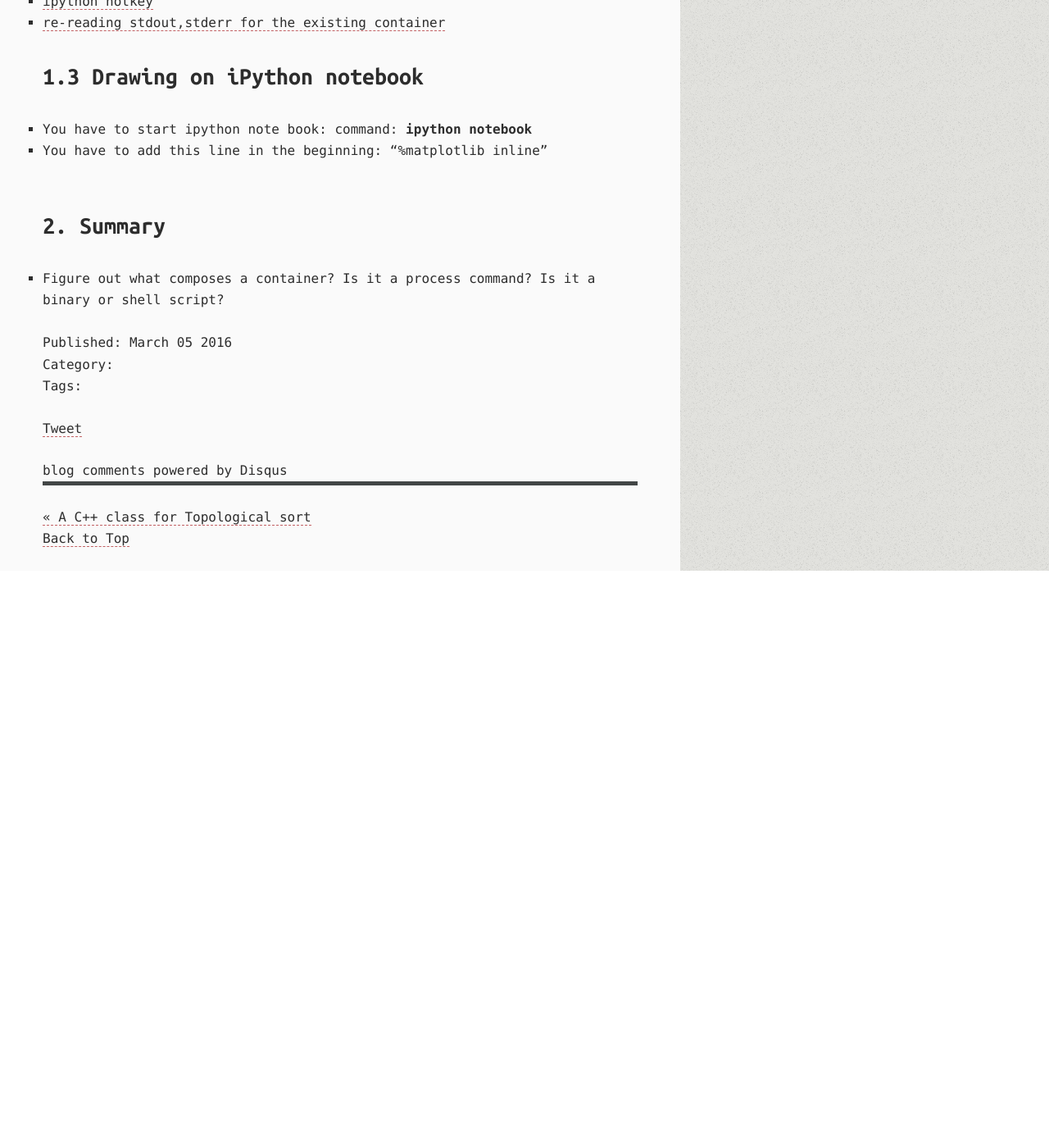
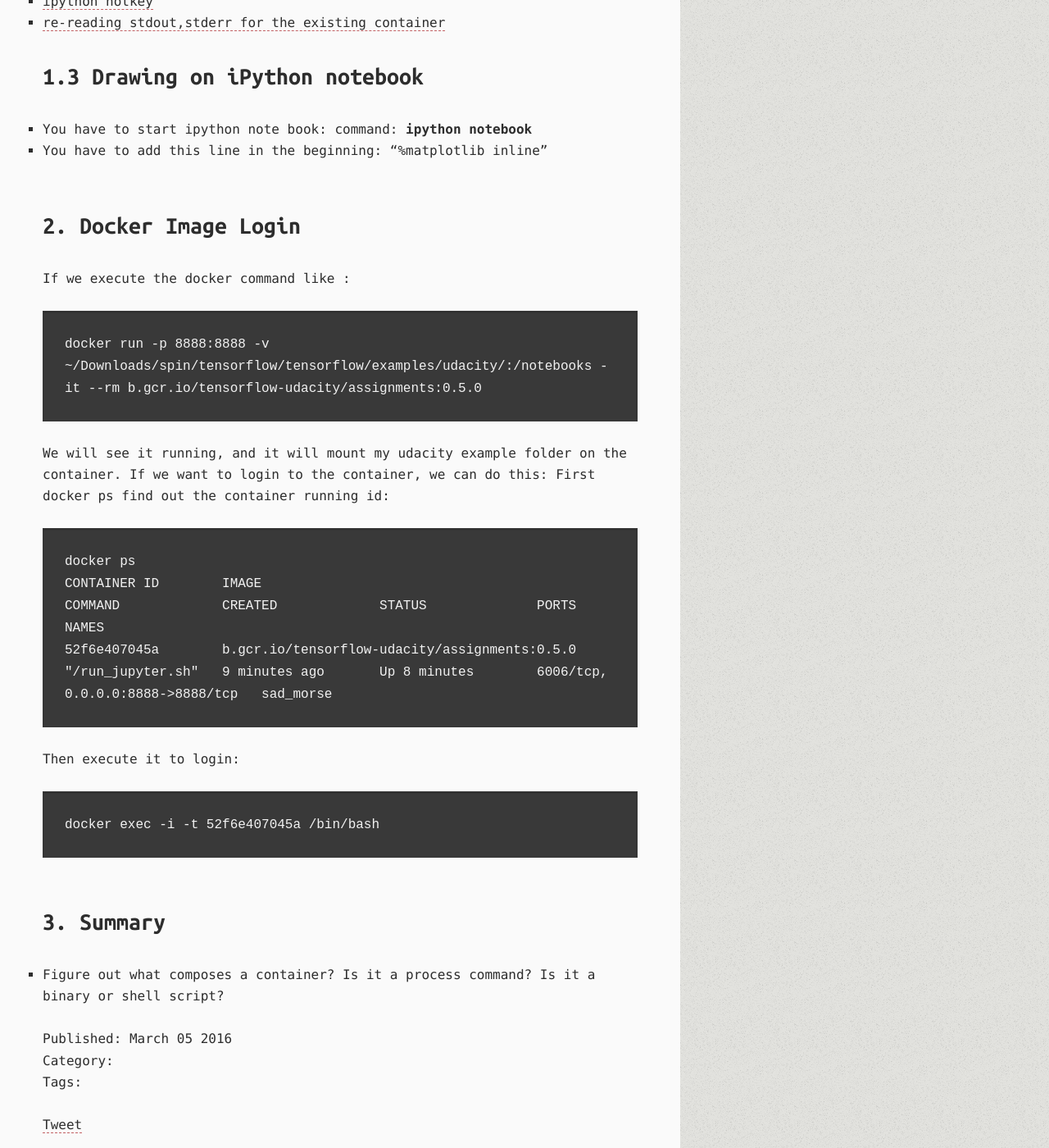
Before and after one commit to BrianPin/brianpin.github.io, a Jekyll site: the page built from _posts/2016-03-05-docker-note-for-udacity-deep-learning-course.markdown, in a window 1280 px wide and 1400 px high, scrolled down 2146 px. Shown: the whole window at 82% size. Built offline with Jekyll 4.4.1, drawn with Linux system fonts in a browser that asks for light colours; comment, search, counter and statistics services are not loaded; before the commit the page ends 2842 px from its top, so only the background shows below that.

Commit message:
Add docker exec command example

````diff
--- a/_posts/2016-03-05-docker-note-for-udacity-deep-learning-course.markdown
+++ b/_posts/2016-03-05-docker-note-for-udacity-deep-learning-course.markdown
@@ -67,6 +67,24 @@ Imagine docker container is just a process. The "./run_jupyter.sh" is just a pro
 + You have to start ipython note book: command: **ipython notebook**
 + You have to add this line in the beginning: "%matplotlib inline"
 
-# 2. Summary
+# 2. Docker Image Login
+If we execute the docker command like :
+```
+docker run -p 8888:8888 -v ~/Downloads/spin/tensorflow/tensorflow/examples/udacity/:/notebooks -it --rm b.gcr.io/tensorflow-udacity/assignments:0.5.0
+```
+We will see it running, and it will mount my udacity example folder on the container.
+If we want to login to the container, we can do this:
+First docker ps find out the container running id:
+```
+docker ps
+CONTAINER ID        IMAGE                                           COMMAND             CREATED             STATUS              PORTS                              NAMES
+52f6e407045a        b.gcr.io/tensorflow-udacity/assignments:0.5.0   "/run_jupyter.sh"   9 minutes ago       Up 8 minutes        6006/tcp, 0.0.0.0:8888->8888/tcp   sad_morse
+```
+
+Then execute it to login:
+```
+docker exec -i -t 52f6e407045a /bin/bash
+```
+# 3. Summary
 
 + Figure out what composes a container? Is it a process command? Is it a binary or shell script?
````
